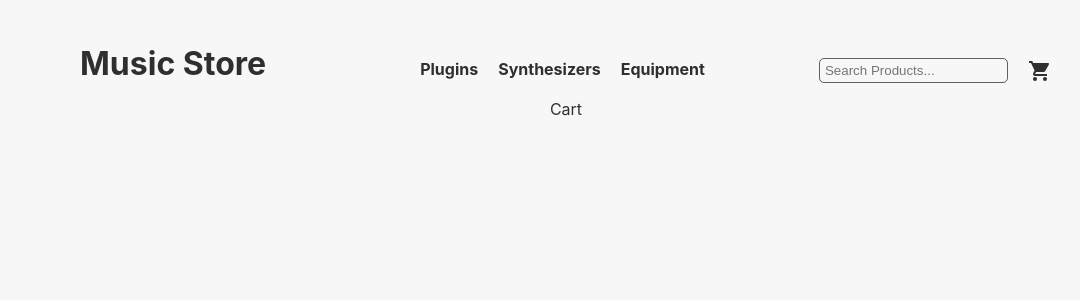
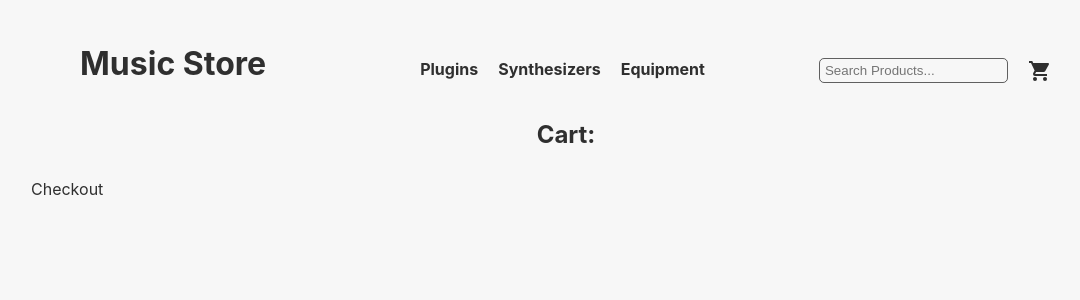
Before and after one commit to cc-lau/e-commerce-site, a React (Vite) app: page /cart in a window 1280 px wide. Shown: the top 300 px of the page, without its empty margins (74-1154 px from the left). Built offline with nearby package versions, Linux system fonts and the light colour scheme.

Commit message:
Created component to display users items in their cart

```diff
--- a/src/Components/Cart/Cart.jsx
+++ b/src/Components/Cart/Cart.jsx
@@ -1,7 +1,39 @@
-import React from "react";
+import React, { useEffect } from "react";
+import { useSelector } from "react-redux";
+import { Link } from "react-router-dom";
 
 function Cart() {
-  return <div>Cart</div>;
+  const cart = useSelector((state) => state.cart);
+
+  useEffect(() => {
+    console.log(cart);
+  }, []);
+
+  return (
+    <div>
+      <h2>Cart: </h2>
+      <div className="product-cards">
+        <ul>
+          {cart.cartItems.map((cartItems) => (
+            <li key={cartItems.product.id}>
+              <Link to={`/product/${cartItems.product.id}`}>
+                <img
+                  className="product-img"
+                  src={cartItems.product.image}
+                ></img>
+                {cartItems.product.title + " "}
+                {"$" + cartItems.product.price}
+                {" Quantity " + cartItems.qty}
+              </Link>
+            </li>
+          ))}
+        </ul>
+        <Link to={"/checkout"} className="check-out-button">
+          Checkout
+        </Link>
+      </div>
+    </div>
+  );
 }
 
 export default Cart;
```
